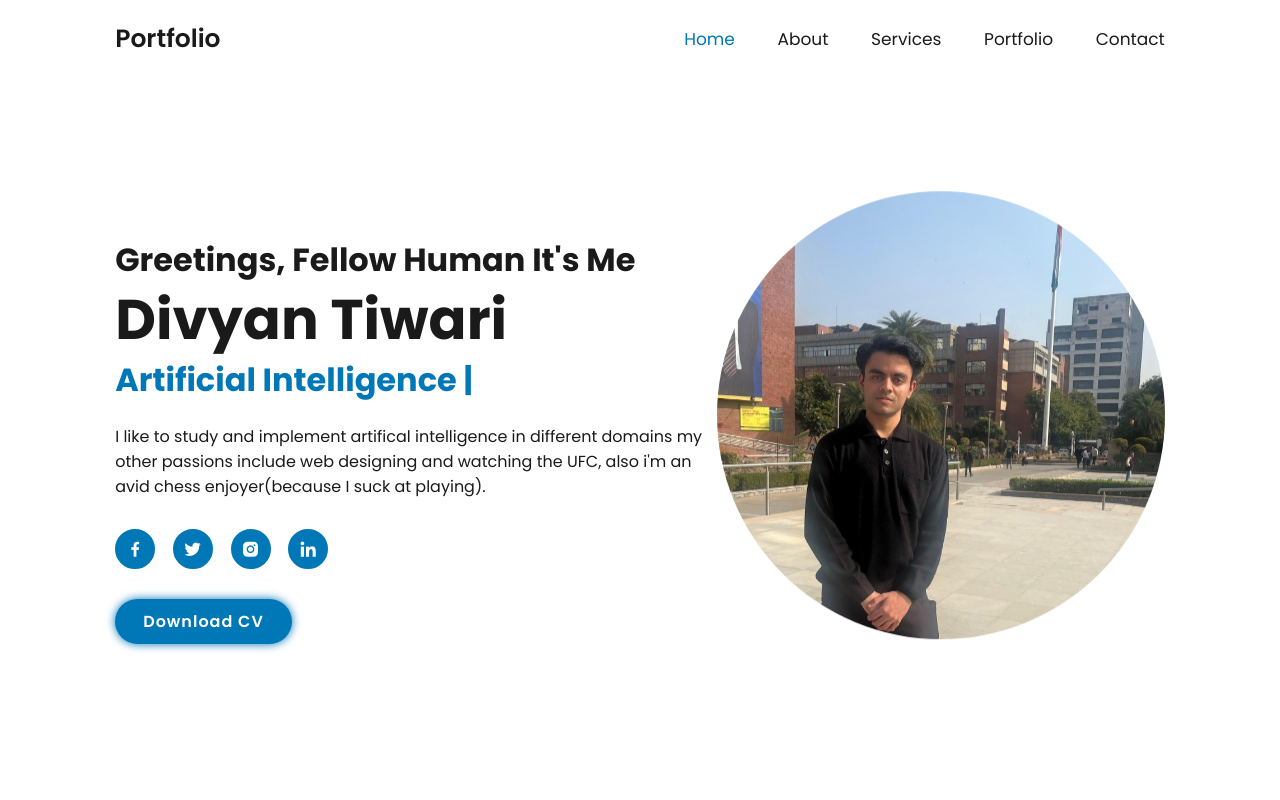
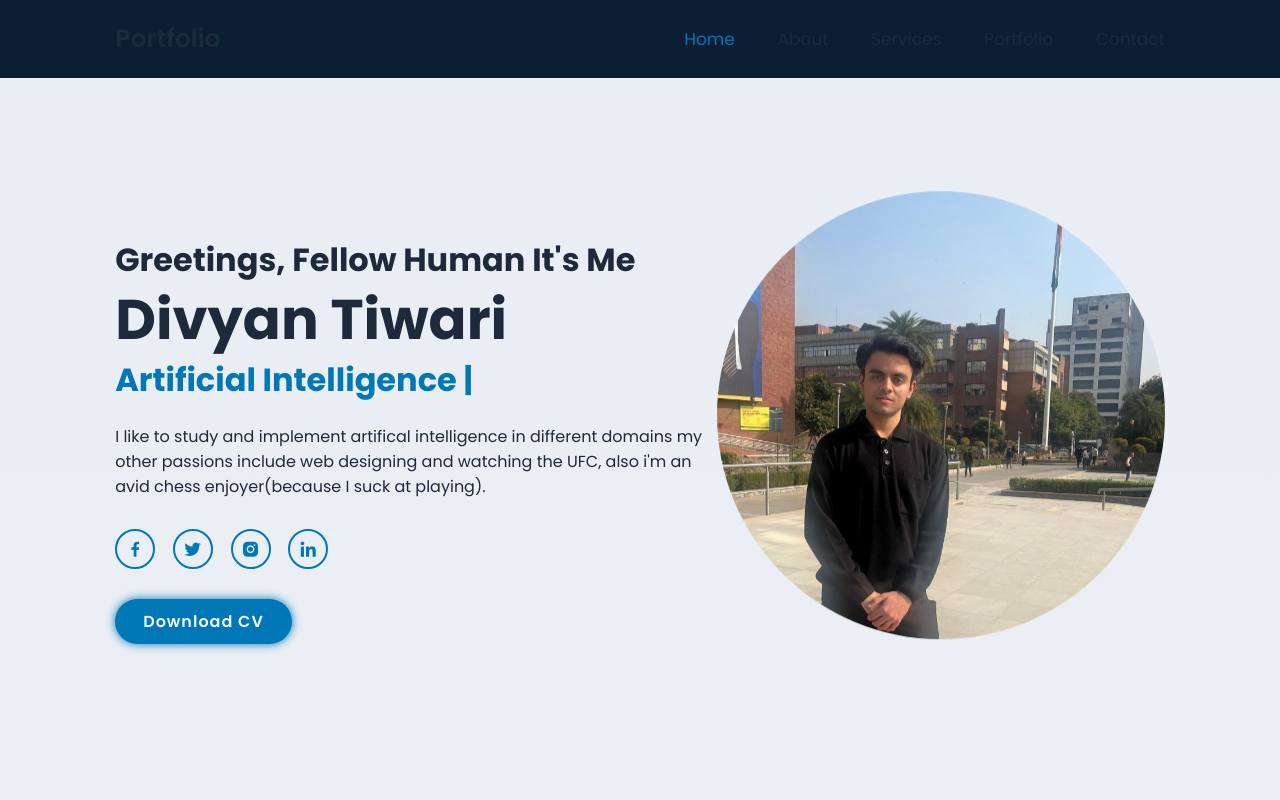
Before and after one commit to brigs0442-collab/E-Portfolio, a plain HTML site: page index.html in a window 1280 px wide. Shown: the top 800 px of the page. Drawn offline with nearby package versions, Linux system fonts and the light colour scheme.

Commit message:
Update style.css

```diff
--- a/css/style.css
+++ b/css/style.css
@@ -20,37 +20,6 @@
 
 
 
-/* === FORCE LIGHT MODE FIX === */
-body,
-section,
-.header,
-.home,
-.about,
-.services,
-.portfolio,
-.contact,
-.footer {
-    background-color: #ffffff !important; /* white backgrounds */
-    color: #1a1a1a !important; /* dark readable text */
-}
-
-h1, h2, h3, h4, h5, h6, p, a, span, label, input, textarea {
-    color: #1a1a1a !important; /* force all text visible */
-}
-
-.btn,
-.footer-iconTop a,
-.social-media a {
-    background-color: #0077b6 !important; /* accent blue */
-    color: #ffffff !important;
-    border-color: #0077b6 !important;
-}
-
-.navbar a:hover,
-.navbar a.active,
-span {
-    color: #0077b6 !important; /* blue highlight for active links and spans */
-}
 
 
 
```
